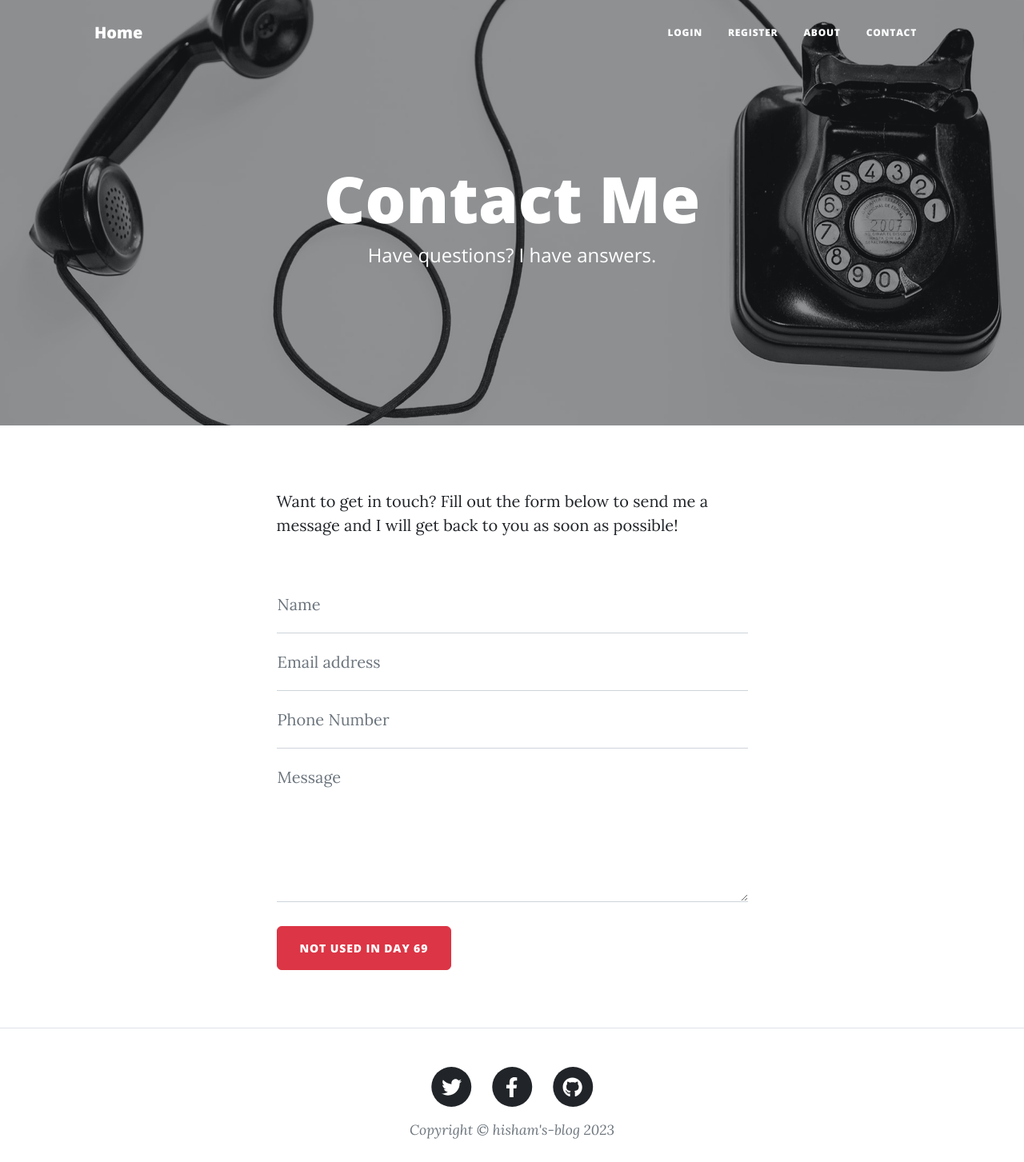
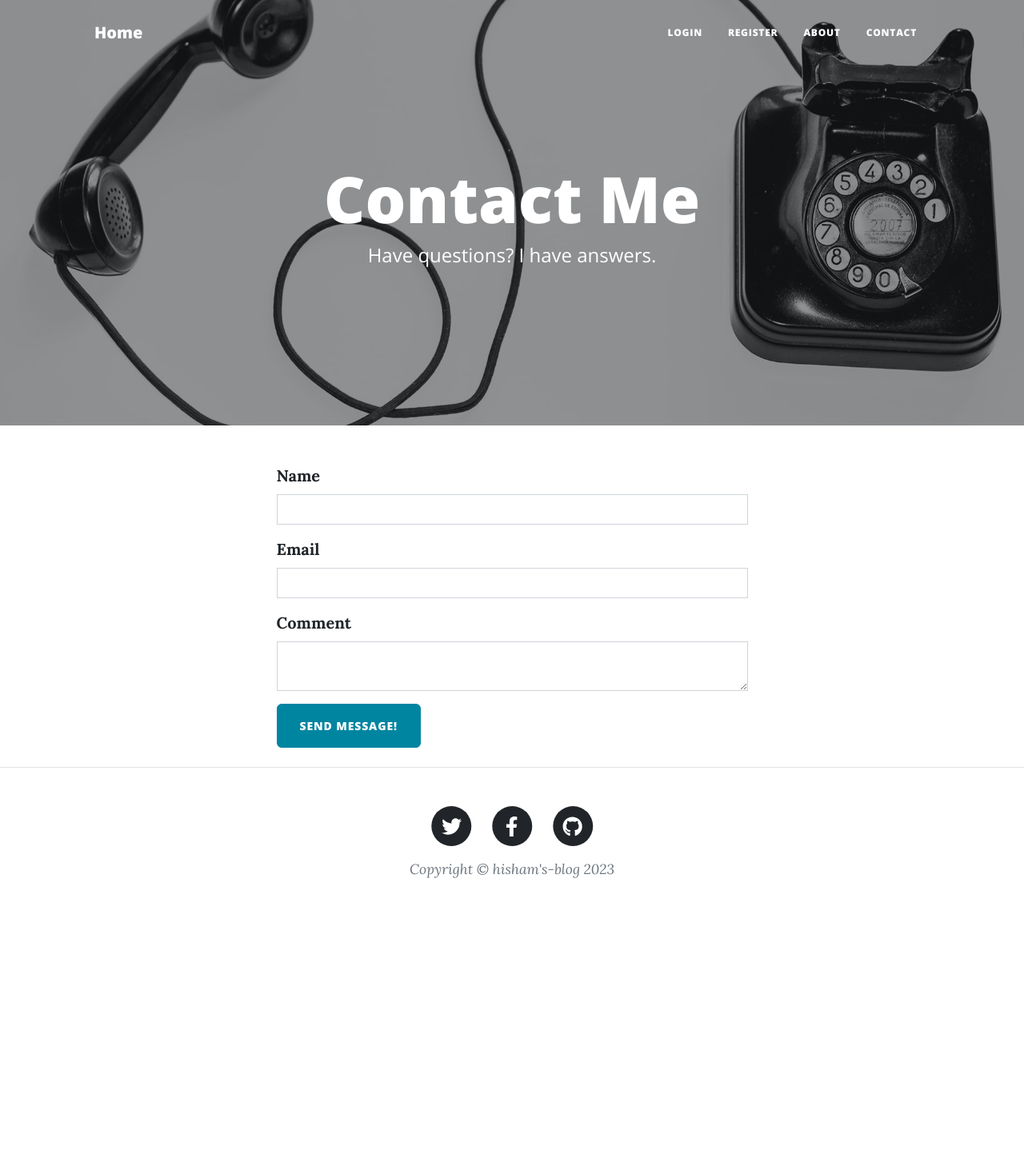
Before and after one commit to Hisham743/Blog, a Flask app: page /contact in a window 1280 px wide. Shown: the top 1453 px of the page at 80% size. After the commit the page ends 1098 px from the top, so only its background shows below. Run offline with Flask 3, Linux system fonts and the light colour scheme; parts of the project's set-up code (start-up, migrations or seed data) failed here and were passed over; some libraries are stand-ins or nearby versions.

Commit message:
Make contact session functional

```diff
--- a/forms.py
+++ b/forms.py
@@ -29,3 +29,10 @@ class LoginForm(FlaskForm):
 class CommentForm(FlaskForm):
     comment = CKEditorField('Comment', validators=[DataRequired()])
     submit = SubmitField('SUBMIT COMMENT')
+
+
+class ContactForm(FlaskForm):
+    name = StringField('Name', validators=[DataRequired()])
+    email = EmailField('Email', validators=[DataRequired(), Email()])
+    message = CKEditorField('Comment', validators=[DataRequired()])
+    submit = SubmitField('SEND MESSAGE!')
--- a/main.py
+++ b/main.py
@@ -1,4 +1,6 @@
+import email.message
 import os
+import smtplib
 from datetime import date
 from flask import Flask, abort, render_template, redirect, url_for, flash
 from flask_bootstrap import Bootstrap5
@@ -9,7 +11,7 @@ from flask_sqlalchemy import SQLAlchemy
 from functools import wraps
 from werkzeug.security import generate_password_hash, check_password_hash
 from sqlalchemy.orm import relationship
-from forms import CreatePostForm, RegisterForm, LoginForm, CommentForm
+from forms import CreatePostForm, RegisterForm, LoginForm, CommentForm, ContactForm
 
 '''
 Make sure the required packages are installed:
@@ -45,6 +47,8 @@ gravatar = Gravatar(app,
                     force_lower=False,
                     use_ssl=False,
                     base_url=None)
+
+ADMIN_EMAIL = os.environ.get('ADMIN_EMAIL')
 
 
 class Comment(db.Model):
@@ -174,9 +178,22 @@ def about():
     return render_template("about.html")
 
 
-@app.route("/contact")
+@app.route("/contact", methods=['GET', 'POST'])
 def contact():
-    return render_template("contact.html")
+    form = ContactForm()
+    if form.validate_on_submit():
+        body_message = f'Name: {form.name.data}\nEmail: {form.email.data}\n\n {form.message.data}'
+        with smtplib.SMTP('smtp.gmail.com', port=587) as connection:
+            connection.starttls()
+            connection.login(user=ADMIN_EMAIL, password=os.environ.get('APP_PASSWORD'))
+            em = email.message.EmailMessage()
+            em['From'] = ADMIN_EMAIL
+            em['To'] = ADMIN_EMAIL
+            em.set_content(body_message, subtype="html")
+            connection.send_message(em)
+        flash(message='Yay! Message have been sent.')
+        return redirect(url_for('contact'))
+    return render_template("contact.html", form=form)
 
 
 @app.route('/register', methods=['GET', 'POST'])
--- a/templates/contact.html
+++ b/templates/contact.html
@@ -1,3 +1,4 @@
+{% from "bootstrap5/form.html" import render_form %}
 {% include "header.html" %}
 
 <!-- Page Header-->
@@ -25,73 +26,16 @@
   <div class="container px-4 px-lg-5">
     <div class="row gx-4 gx-lg-5 justify-content-center">
       <div class="col-md-10 col-lg-8 col-xl-7">
-        <p>
-          Want to get in touch? Fill out the form below to send me a message and
-          I will get back to you as soon as possible!
-        </p>
-        <div class="my-5">
-          <!-- * * * * * * * * * * * * * * *-->
-          <!-- * * Simplified SB Contact Form for the Tutorial* *-->
-          <form
-            id="contactForm"
-            name="sentMessage"
-            action="{{ url_for('contact') }}"
-            method="post"
-          >
-            <div class="form-floating">
-              <input
-                class="form-control"
-                id="name"
-                name="name"
-                type="text"
-                placeholder="Enter your name..."
-                required
-              />
-              <label for="name">Name</label>
-            </div>
-            <div class="form-floating">
-              <input
-                class="form-control"
-                id="email"
-                name="email"
-                type="email"
-                placeholder="Enter your email..."
-                required
-              />
-              <label for="email">Email address</label>
-            </div>
-            <div class="form-floating">
-              <input
-                class="form-control"
-                id="phone"
-                name="phone"
-                type="tel"
-                placeholder="Enter your phone number..."
-                required
-              />
-              <label for="phone">Phone Number</label>
-            </div>
-            <div class="form-floating">
-              <textarea
-                class="form-control"
-                id="message"
-                name="message"
-                placeholder="Enter your message here..."
-                required
-                style="height: 12rem"
-              ></textarea>
-              <label for="message">Message</label>
-            </div>
-            <br />
-            <button
-              class="btn btn-danger text-uppercase"
-              id="submitButton"
-              type="submit"
-            >
-              NOT USED in Day 69
-            </button>
-          </form>
-        </div>
+        {% with messages = get_flashed_messages() %}
+          {% if messages %}
+            {% for message in messages %}
+              <p class="flash">{{ message }}</p>
+            {% endfor %}
+          {% endif %}
+        {% endwith %}
+        {{ ckeditor.load() }}
+        {{ ckeditor.config(name='message') }}
+        {{render_form(form, novalidate=True, button_map={'submit': 'primary'})}}
       </div>
     </div>
   </div>
```
